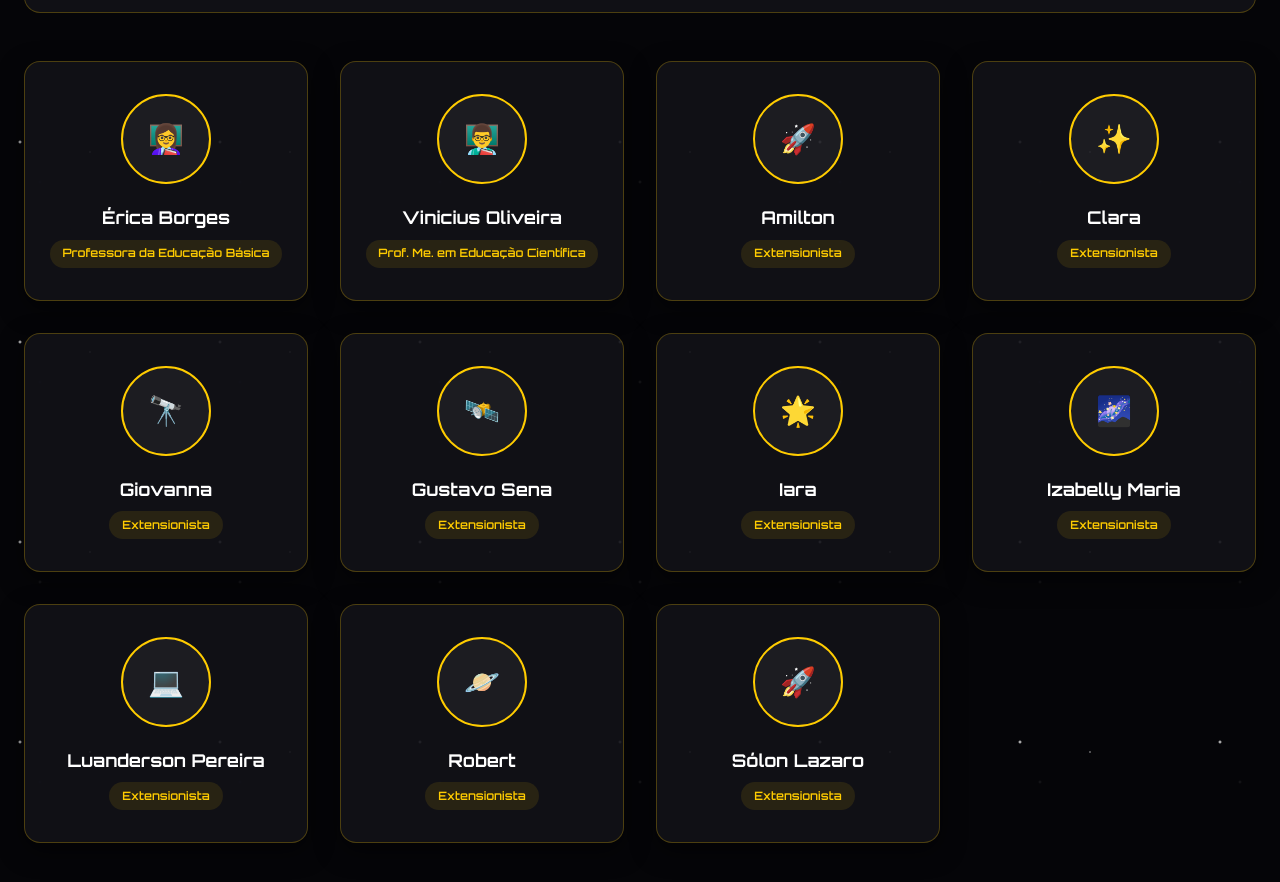
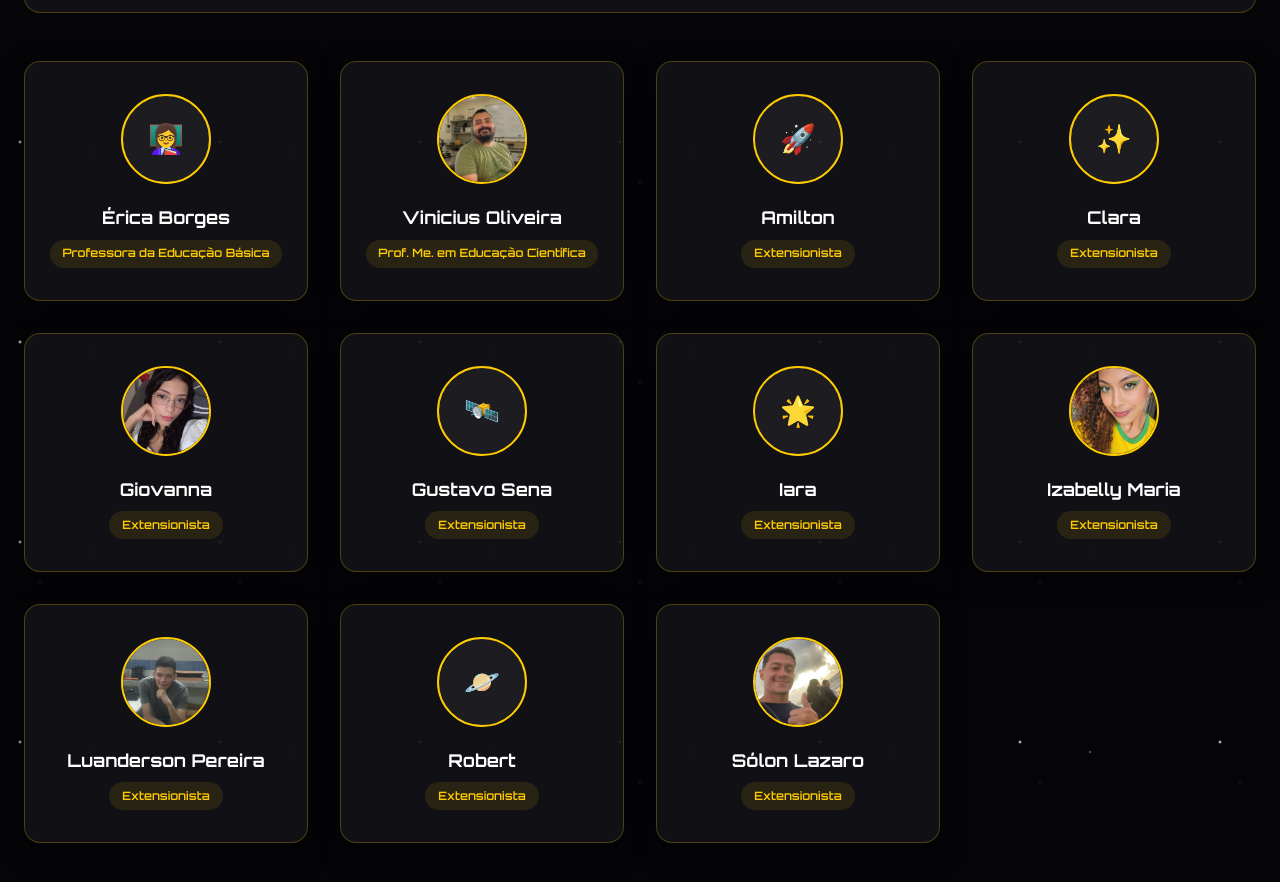
Before and after one commit to olhaproceulaboratoriodigital/siteoficial, a plain HTML site: page sobre.html in a window 1280 px wide. Shown: the part 1688-2570 px from the top of the page. Drawn offline with Linux system fonts and the light colour scheme; files whose address does not match are found by name.

Commit message:
Add files via upload

```diff
--- a/sobre.html
+++ b/sobre.html
@@ -193,7 +193,7 @@
         </div>
 
         <div class="team-card">
-          <img src="./imgmembros/vinicius.jpeg" alt="Vinicius Oliveira" class="team-avatar" onerror="this.style.display='none'; this.nextElementSibling.style.display='flex';">
+          <img src="vinicius.jpeg" alt="Vinicius Oliveira" class="team-avatar" onerror="this.style.display='none'; this.nextElementSibling.style.display='flex';">
           <div class="team-avatar" style="display:none;">👨‍🏫</div>
           <h4 class="team-name">Vinicius Oliveira</h4>
           <span class="team-role">Prof. Me. em Educação Científica</span>
@@ -214,7 +214,7 @@
         </div>
 
         <div class="team-card">
-          <img src="./imgmembros/giovana.jpeg" alt="Giovanna" class="team-avatar" onerror="this.style.display='none'; this.nextElementSibling.style.display='flex';">
+          <img src="giovana.jpeg" alt="Giovanna" class="team-avatar" onerror="this.style.display='none'; this.nextElementSibling.style.display='flex';">
           <div class="team-avatar" style="display:none;">🔭</div>
           <h4 class="team-name">Giovanna</h4>
           <span class="team-role">Extensionista</span>
@@ -235,14 +235,14 @@
         </div>
 
         <div class="team-card">
-          <img src="./imgmembros/izabely.jpeg" alt="Izabelly Maria" class="team-avatar" onerror="this.style.display='none'; this.nextElementSibling.style.display='flex';">
+          <img src="izabely.jpeg" alt="Izabelly Maria" class="team-avatar" onerror="this.style.display='none'; this.nextElementSibling.style.display='flex';">
           <div class="team-avatar" style="display:none;">🌌</div>
           <h4 class="team-name">Izabelly Maria</h4>
           <span class="team-role">Extensionista</span>
         </div>
 
         <div class="team-card">
-          <img src="./imgmembros/luanderson.jpeg" alt="Luanderson Pereira" class="team-avatar" onerror="this.style.display='none'; this.nextElementSibling.style.display='flex';">
+          <img src="luanderson.jpeg" alt="Luanderson Pereira" class="team-avatar" onerror="this.style.display='none'; this.nextElementSibling.style.display='flex';">
           <div class="team-avatar" style="display:none;">💻</div>
           <h4 class="team-name">Luanderson Pereira</h4>
           <span class="team-role">Extensionista</span>
@@ -256,7 +256,7 @@
         </div>
 
         <div class="team-card">
-          <img src="./imgmembros/solon.jpeg" alt="Sólon Lazaro" class="team-avatar" onerror="this.style.display='none'; this.nextElementSibling.style.display='flex';">
+          <img src="solon.jpeg" alt="Sólon Lazaro" class="team-avatar" onerror="this.style.display='none'; this.nextElementSibling.style.display='flex';">
           <div class="team-avatar" style="display:none;">🚀</div>
           <h4 class="team-name">Sólon Lazaro</h4>
           <span class="team-role">Extensionista</span>
```
Also changed, not shown: giovana.jpeg (added), izabely.jpeg (added), luanderson.jpeg (added), solon.jpeg (added), vinicius.jpeg (added).
